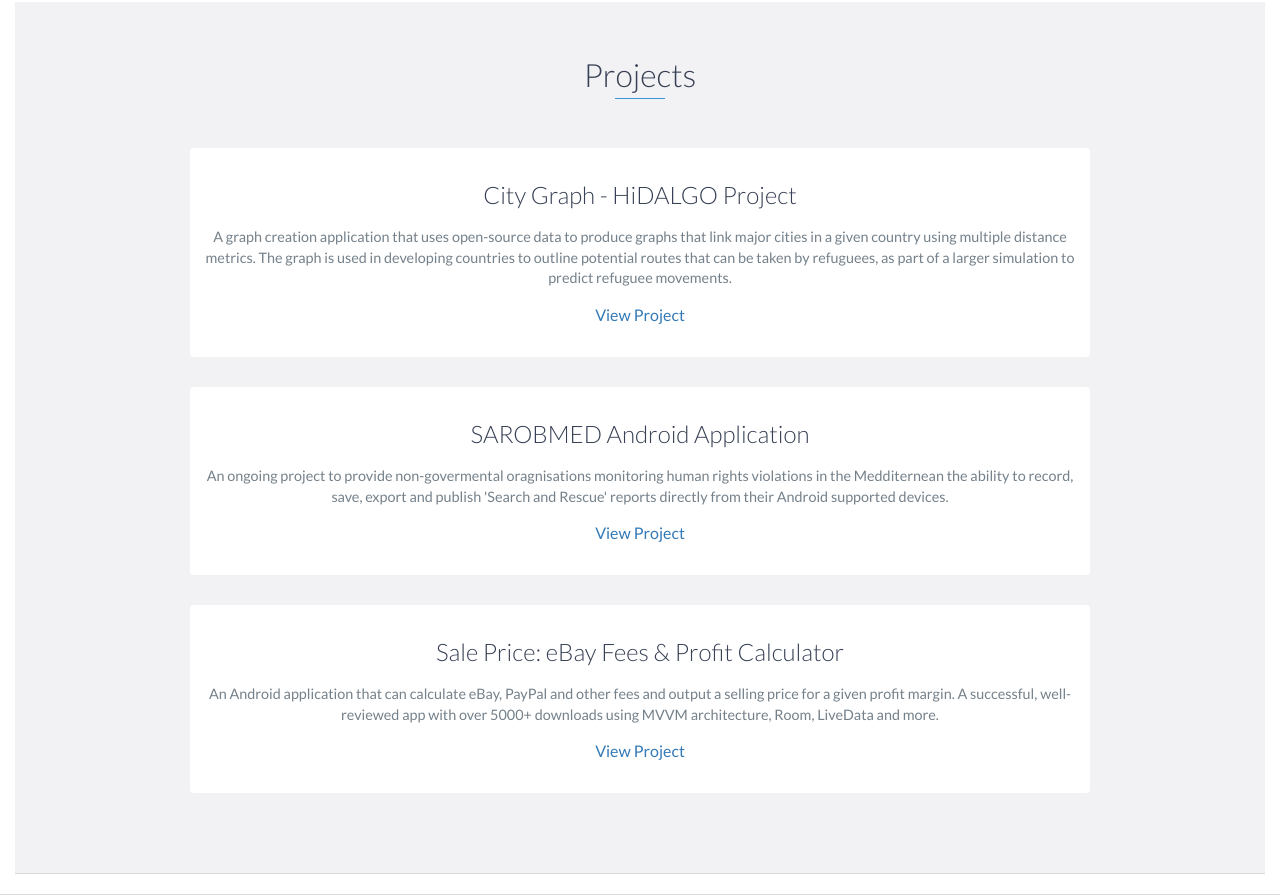
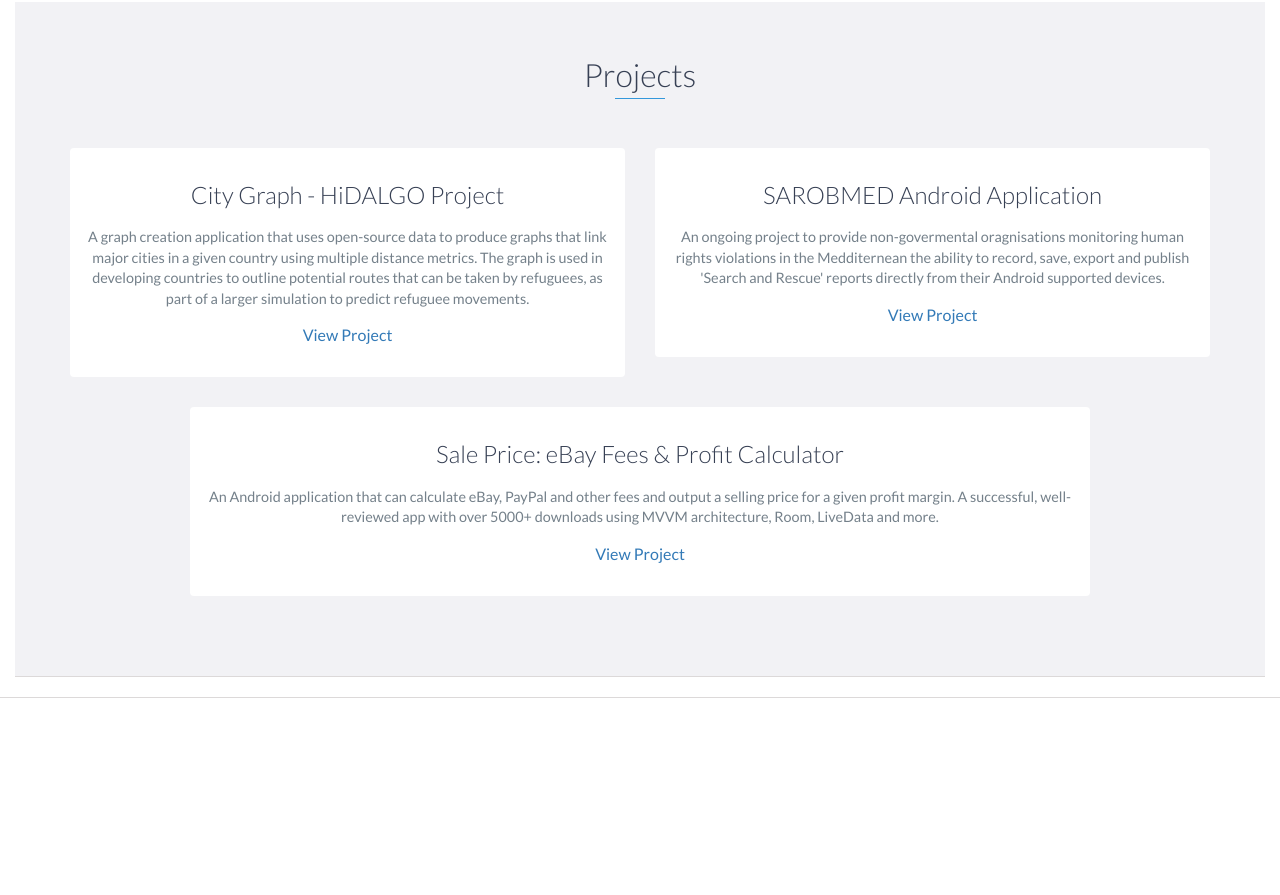
Before and after one commit to qusaizakir/qusaizakir-portfolio, a plain HTML site: page index.html in a window 1280 px wide. Shown: the part 1338-2233 px from the top of the page. After the commit the page ends 2036 px from the top, so only its background shows below. Drawn offline with nearby package versions, Linux system fonts and the light colour scheme.

Commit message:
Update index.html

```diff
--- a/index.html
+++ b/index.html
@@ -94,7 +94,7 @@
         <h2 class="heading">Projects</h2>
         <div class="container">
             <div class="row">
-
+	      <div class="col-sm-6">
                 <div class="project no-image">
                     <div class="project-info">
                         <h3>City Graph - HiDALGO Project</h3>
@@ -105,9 +105,10 @@
                         <a href="https://github.com/qusaizakir/CityGraph">View Project</a>
                     </div>
                     <!-- End .project-info -->
-                </div>
+                 </div>
+		</div>
                 <!-- End .project -->
-
+		<div class="col-sm-6">
                 <div class="project no-image">
                     <div class="project-info">
                         <h3>SAROBMED Android Application</h3>
@@ -119,8 +120,11 @@
                     </div>
                     <!-- End .project-info -->
                 </div>
+                </div>
+	</div>
                 <!-- End .project -->
-
+	<div class="row">
+		<div class="col-sm-12">
 		<div class="project no-image">
                     <div class="project-info">
                         <h3>Sale Price: eBay Fees & Profit Calculator</h3>
@@ -132,6 +136,7 @@
                     </div>
                     <!-- End .project-info -->
                 </div>
+		</div>
                 <!-- End .project -->
 
             </div>
```
